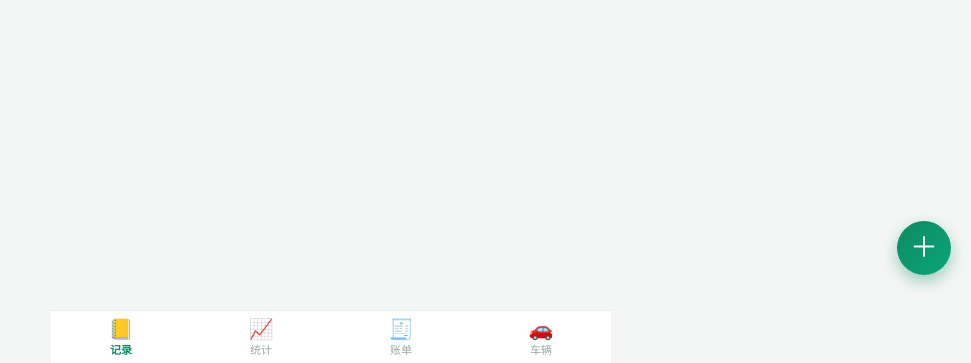
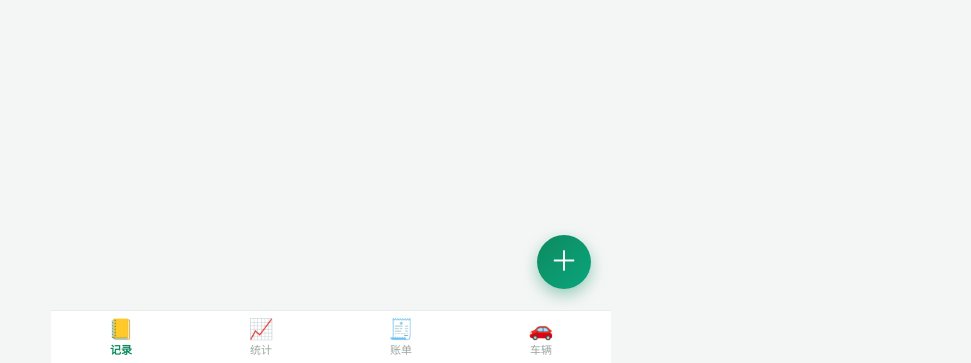
Before and after one commit to 369915043/ev-charging-book, a plain HTML site: page index.html in a window 1280 px wide. Shown: the part 437-800 px from the top of the page, without its empty margins (309-1280 px from the left). Drawn offline with Linux system fonts and the light colour scheme.

Commit message:
修改底部菜单栏

```diff
--- a/index.html
+++ b/index.html
@@ -16,7 +16,8 @@ body{
   font-family:-apple-system,BlinkMacSystemFont,"PingFang SC","Microsoft YaHei",sans-serif;
   background:#F4F6F5;color:#1C2B24;-webkit-font-smoothing:antialiased;
 }
-.app{max-width:560px;margin:0 auto;min-height:100%;padding-bottom:calc(76px + env(safe-area-inset-bottom));position:relative}
+.app{max-width:560px;margin:0 auto;height:100vh;height:100dvh;display:flex;flex-direction:column;position:relative;overflow:hidden}
+.pages{flex:1;overflow-y:auto;-webkit-overflow-scrolling:touch}
 h2.sec{font-size:17px;margin:18px 16px 10px}
 .page{display:none}
 .page.active{display:block}
@@ -56,7 +57,7 @@ h2.sec{font-size:17px;margin:18px 16px 10px}
 
 /* SECTION: buttons & fab */
 .fab{
-  position:fixed;right:calc(20px + env(safe-area-inset-right));bottom:calc(88px + env(safe-area-inset-bottom));z-index:6;
+  position:absolute;right:20px;bottom:calc(74px + env(safe-area-inset-bottom));z-index:6;
   width:54px;height:54px;border-radius:50%;border:none;
   background:linear-gradient(135deg,#0E8A5F,#0AA57C);color:#fff;font-size:28px;line-height:1;
   box-shadow:0 6px 16px rgba(14,138,95,.4);cursor:pointer;
@@ -70,11 +71,10 @@ h2.sec{font-size:17px;margin:18px 16px 10px}
 
 /* SECTION: tabbar */
 .tabbar{
-  position:fixed;left:0;right:0;bottom:0;z-index:7;
+  flex:none;z-index:7;
   background:rgba(255,255,255,.96);backdrop-filter:blur(8px);
   border-top:1px solid #E8EDE9;
   display:flex;padding-bottom:env(safe-area-inset-bottom);
-  max-width:560px;margin:0 auto;
 }
 .tabbar button{
   flex:1;background:none;border:none;padding:8px 0 6px;cursor:pointer;
@@ -131,6 +131,7 @@ h2.sec{font-size:17px;margin:18px 16px 10px}
 <div class="app">
 
   <!-- SECTION: header -->
+  <div class="pages">
   <div class="topbar">
     <div class="t" id="hdrTitle">电车记账</div>
     <div class="s" id="hdrSub">充电 · 里程 · 电耗 · 电费，本机存储</div>
@@ -186,6 +187,8 @@ h2.sec{font-size:17px;margin:18px 16px 10px}
       <button class="btn danger" id="btnClear">清空全部数据</button>
     </div>
   </div>
+
+  </div><!-- /pages -->
 
   <!-- SECTION: tabbar -->
   <div class="tabbar" id="tabbar">
```
